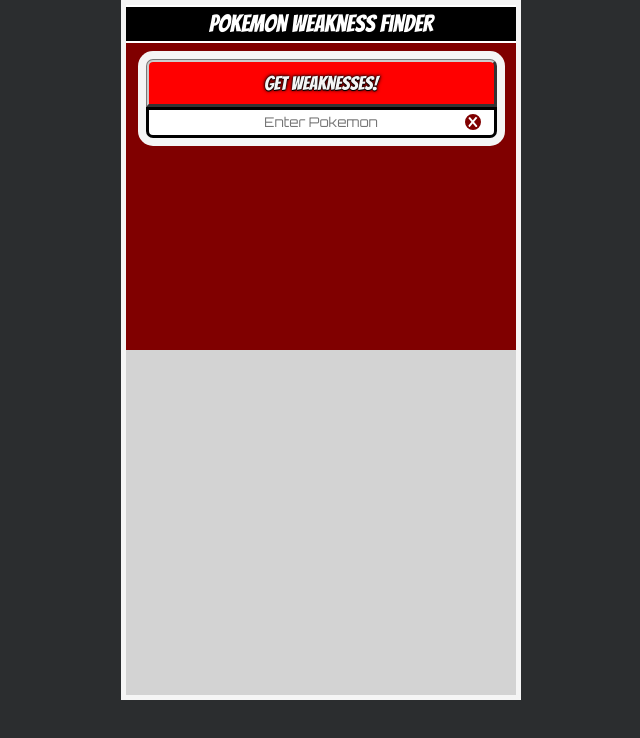
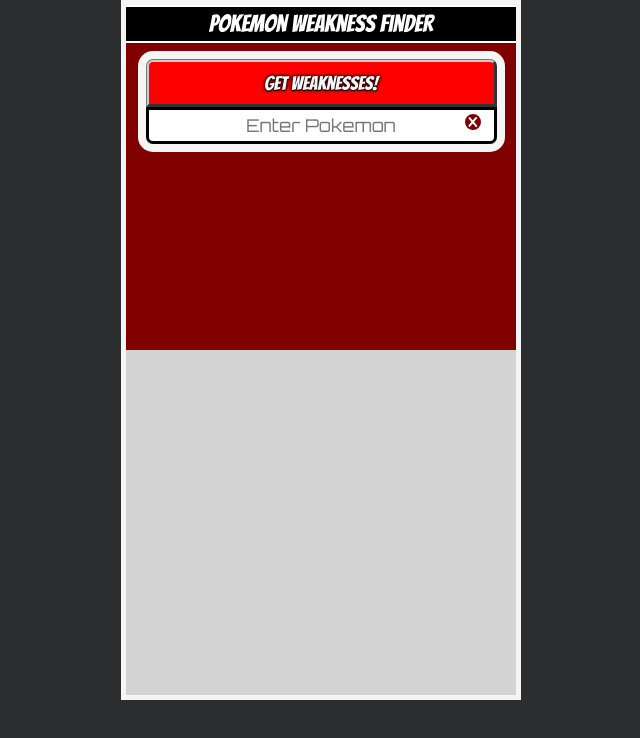
Before and after one commit to CraigNock/PokemonWeakness, a React (Create React App) app in the folder client/: page / in a window 1280 px wide. Shown: the top 738 px of the page, without its empty margins (319-959 px from the left). Built offline with nearby package versions, Linux system fonts and the light colour scheme.

Commit message:
successful host, test 8 for qol

```diff
--- a/client/src/components/Homepage/Homepage.tsx
+++ b/client/src/components/Homepage/Homepage.tsx
@@ -209,6 +209,7 @@
     outline: none;
   }
   font-family: 'Orbitron', sans-serif;
+  font-size: 1.1rem;
   text-align: center;
   padding: .3rem;
   border: 3px solid black;
--- a/client/src/components/Homepage/Suggestions.tsx
+++ b/client/src/components/Homepage/Suggestions.tsx
@@ -55,7 +55,8 @@
   width:100%;
   font-family: 'Orbitron', sans-serif;
   text-align: center;
-  padding: .2rem 0;
+  font-size: 1.1rem;
+  padding: .4rem 0;
   border-radius: 5px;
   &:hover {
     background: white;
--- a/package.json
+++ b/package.json
@@ -4,7 +4,7 @@
   "description": "Pokemon Weakness app",
   "main": "/client/public/index.html",
   "scripts": {
-    "client": "cd client && yarn install && yarn build && yarn start",
+    "client": "cd client && yarn install && yarn build",
     "server": "cd server && yarn install && node dist/index.js",
     "start": "yarn install && concurrently \"yarn server\" \"yarn client\"",
     "test": "echo \"Error: no test specified\" && exit 1"
```
